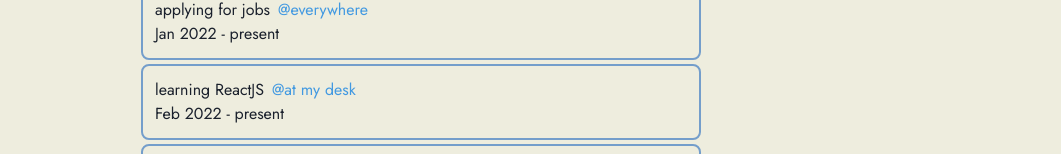
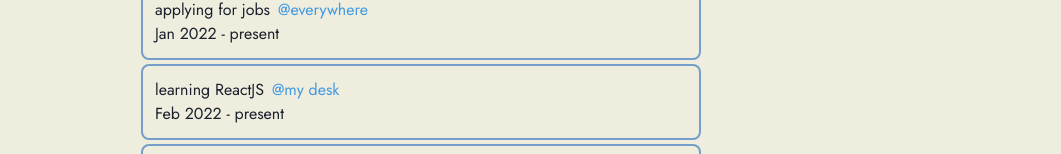
Before and after one commit to matthewfritsch/Writers_Site-React, a React (Create React App) app: page / in a window 1280 px wide. Shown: the part 646-800 px from the top of the page, without its empty margins (219-1280 px from the left). Built offline with nearby package versions, Linux system fonts and the light colour scheme.

Commit message:
Changed styling to use code projects instead of publications

```diff
--- a/src/App.js
+++ b/src/App.js
@@ -1,5 +1,4 @@
-import { useEffect } from "react";
-import { ChakraProvider, Container, useColorModeValue } from "@chakra-ui/react";
+import { ChakraProvider, Container } from "@chakra-ui/react";
 
 import About from "./components/About";
 import Experience from "./components/Experience";
--- a/src/components/Experience.js
+++ b/src/components/Experience.js
@@ -1,5 +1,4 @@
 import {
-  Box,
   Center,
   Heading,
   Tabs,
@@ -40,14 +39,15 @@ const currExp = [
   },
   {
     title: "learning ReactJS",
-    workName: "at my desk",
-    workLink: "reactjs.org/",
+    workName: "my desk",
+    workLink:
+      "smile.amazon.com/NSdirect-Has-Wide-Workstation-Tabletop-Home-Work-Finish-Wood-Board-Sturdy-Steel-Legs/dp/B081RFK5JM/",
     timeframe: "Feb 2022 - present",
   },
   {
     title: "learning Rust",
-    workName: "at my desk",
-    workLink: "www.rust-lang.org/",
+    workName: "from Jon Gjengset",
+    workLink: "rust-for-rustaceans.com/",
     timeframe: "Jan 2022 - present",
   },
 ];
@@ -63,10 +63,8 @@ const futuExp = [
 ];
 
 const Experience = () => {
-  const maxExpLen = Math.max(prevExp.length, currExp.length);
   const tabSize = 240;
   const tabListSize = 720;
-  const tabListHeight = 120;
 
   return (
     <>
--- a/src/components/Publications.js
+++ b/src/components/Publications.js
@@ -1,4 +1,4 @@
-import { Center, Heading, Spacer, Text } from "@chakra-ui/react";
+import { Center, Heading } from "@chakra-ui/react";
 
 import PubSection from "./PubSection";
 
--- a/src/index.js
+++ b/src/index.js
@@ -1,4 +1,4 @@
-import { ColorModeScript, theme } from "@chakra-ui/react";
+import { ColorModeScript } from "@chakra-ui/react";
 import React from "react";
 import ReactDOM from "react-dom";
 import App from "./App";
```
